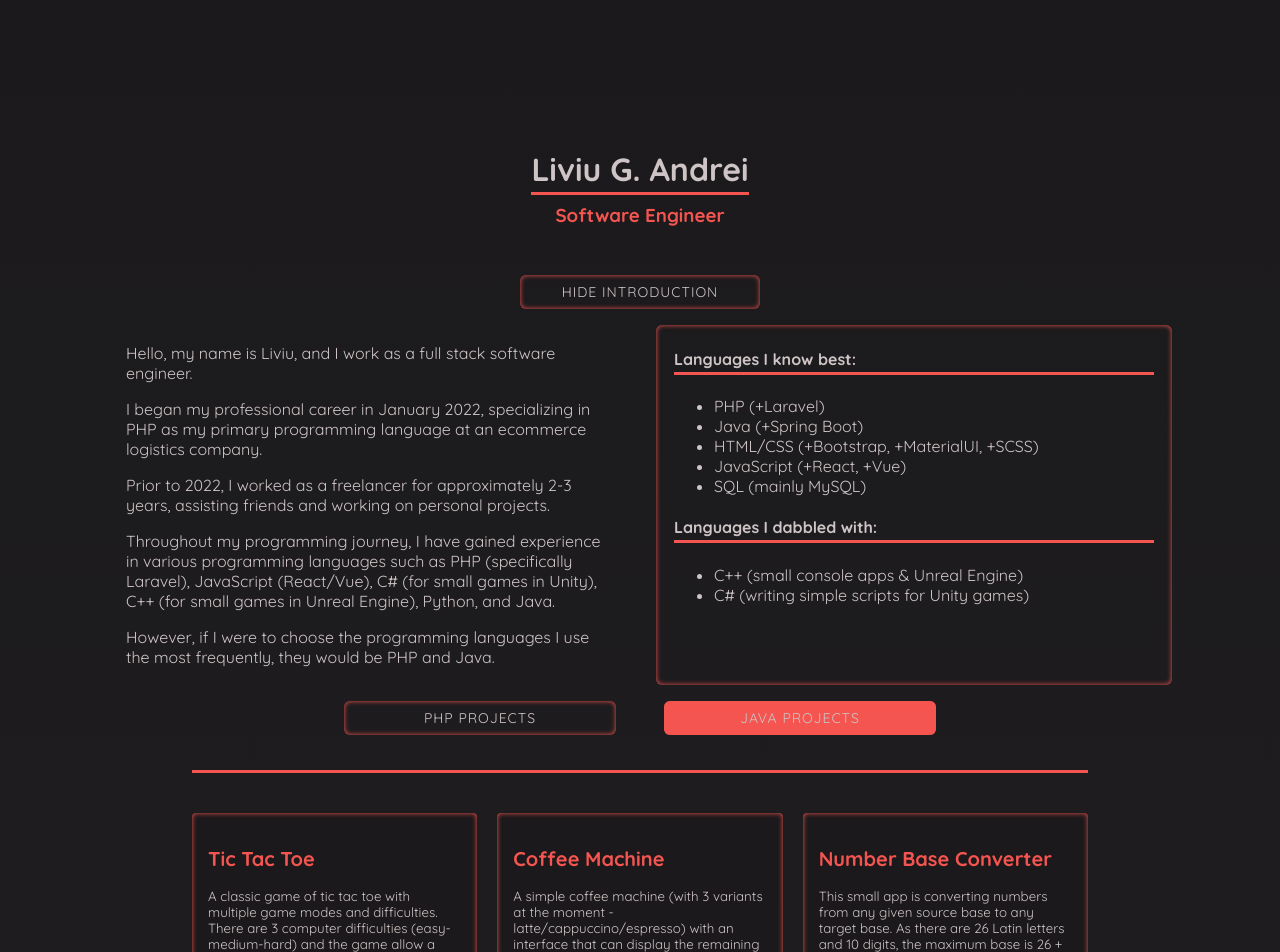
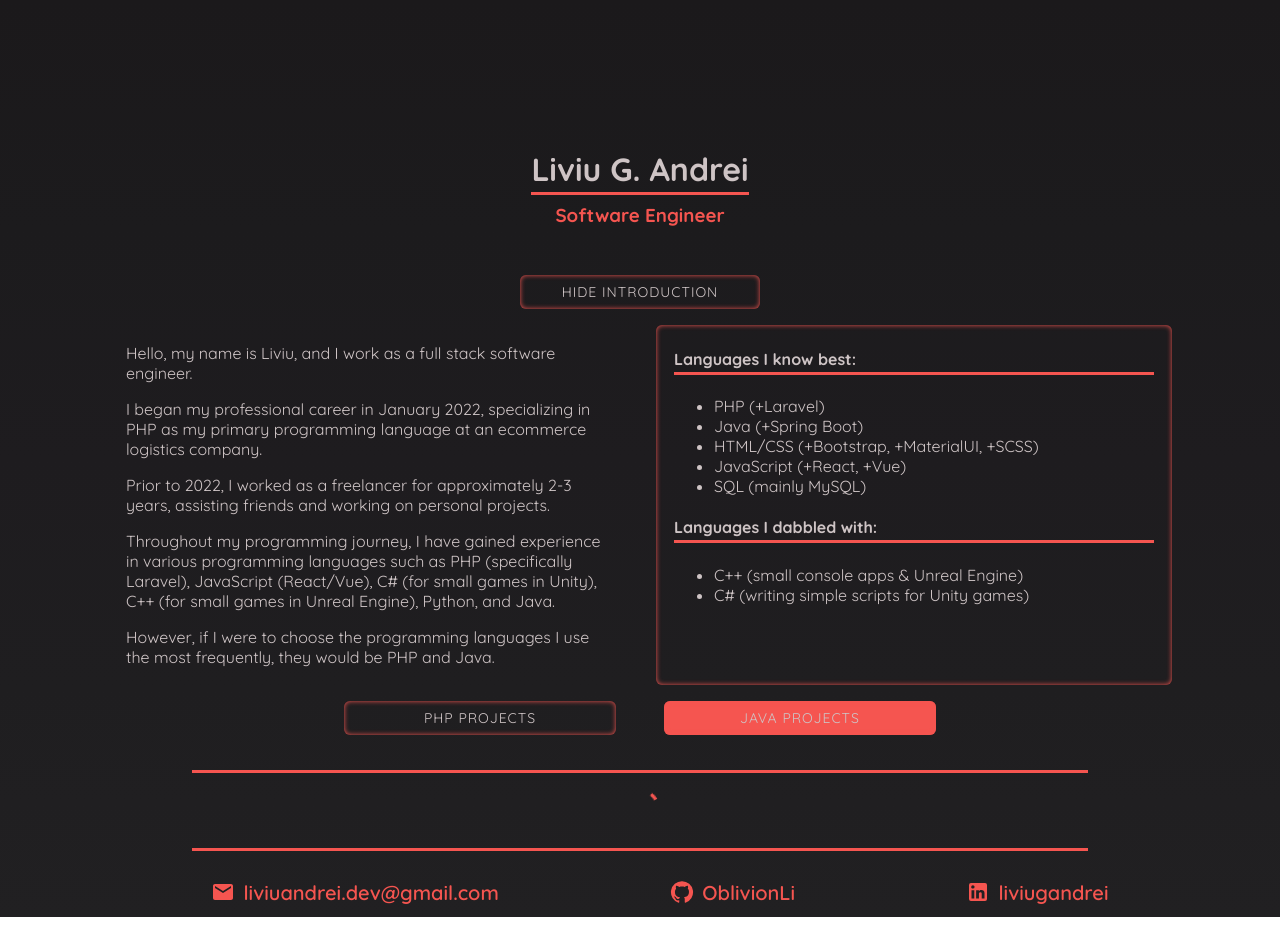
Before and after one commit to OblivionLi/portfolio, a React (Create React App) app: page /java-projects in a window 1280 px wide. Shown: the top 952 px of the page. After the commit the page ends 917 px from the top, so only its background shows below. Built offline with nearby package versions, Linux system fonts and the light colour scheme.

Commit message:
fix loader

```diff
--- a/src/App.css
+++ b/src/App.css
@@ -157,9 +157,9 @@ body {
 }
 
 .loader {
-    margin-top: 7%;
-    margin-bottom: 2%;
-    margin-left: 49%;
+    margin: .5rem auto 1rem auto;
+    display: flex;
+    justify-content: center;
 }
 
 .css-18lrjg1-MuiCircularProgress-root {
--- a/src/JavaProjects.tsx
+++ b/src/JavaProjects.tsx
@@ -21,7 +21,8 @@ function JavaProjects() {
 
     return (
         <div className="content">
-            {data == null ? (
+            {true ? (
+            // {data == null ? (
                 <div className="loader">
                     <Box sx={{display: 'flex'}}>
                         <CircularProgress className="circular-loader" />
```
